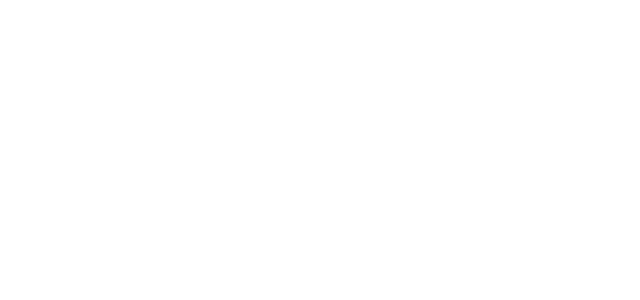
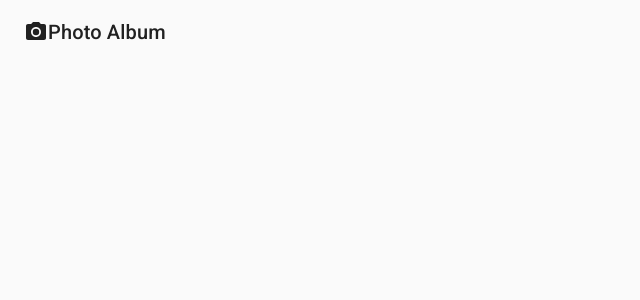
Before and after one commit to zahrabeng/material-ui-practice, a React (Create React App) app: page / in a window 1280 px wide. Shown: the top 300 px of the page, without its empty margins (0-640 px from the left). Built offline with nearby package versions, Linux system fonts and the light colour scheme.

Commit message:
added toolbar and container

```diff
--- a/src/components/Main.tsx
+++ b/src/components/Main.tsx
@@ -4,7 +4,21 @@
 export default function Main() {
   return (
     <>
-
+        <CssBaseline/>
+        <AppBar position="relative"/>
+        <Toolbar>
+            <PhotoCamera/>
+            <Typography variant="h6">
+                Photo Album
+            </Typography>
+        </Toolbar>
+        <main>
+            <div>
+                <Container maxWidth="sm">
+                    <Typography variant="h2" align="center" ></Typography>
+                </Container>
+            </div>
+        </main>
     </>
   );
 }
```
